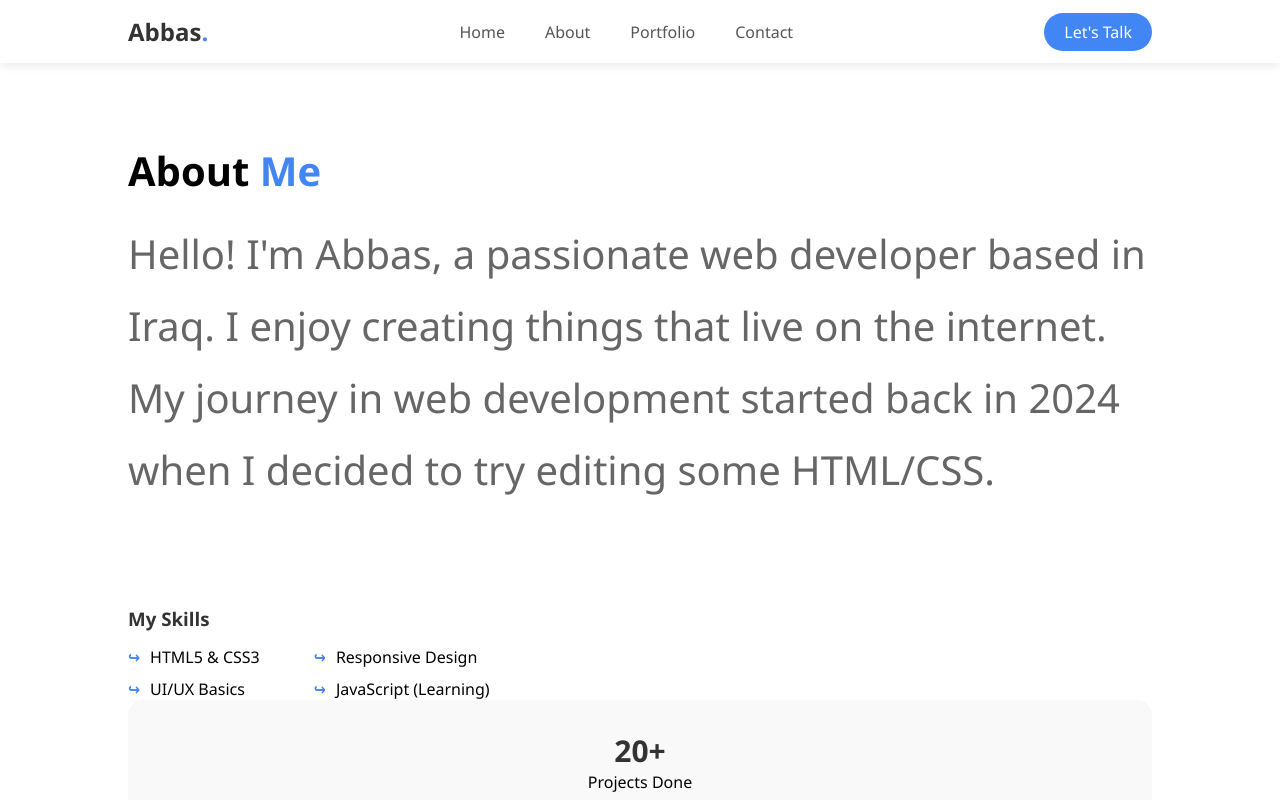
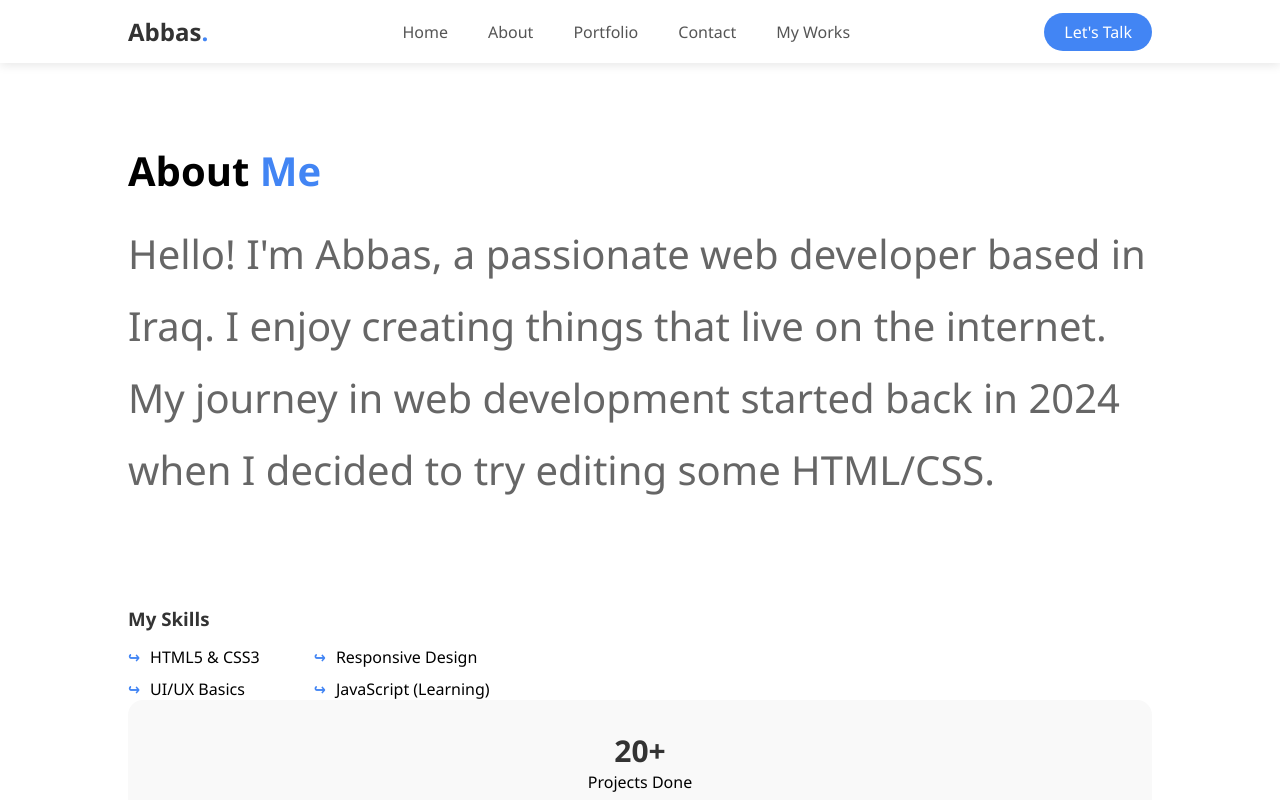
Before and after one commit to abbflaabb/my-portfolio, a plain HTML site: page about.html in a window 1280 px wide. Shown: the top 800 px of the page. Drawn offline with Linux system fonts and the light colour scheme.

Commit message:
fix 404 works page

```diff
--- a/about.html
+++ b/about.html
@@ -20,6 +20,8 @@
                 <li><a href="about.html">About</a></li>
                 <li><a href="#">Portfolio</a></li>
                 <li><a href="#my-footer">Contact</a></li>
+                <li><a href="works.html">My Works</a></li>
+
             </ul>
         </nav>
         <div class="header-section">
```
Also changed, not shown: index.html (+1 -0 lines), works.html (+2 -0 lines).
